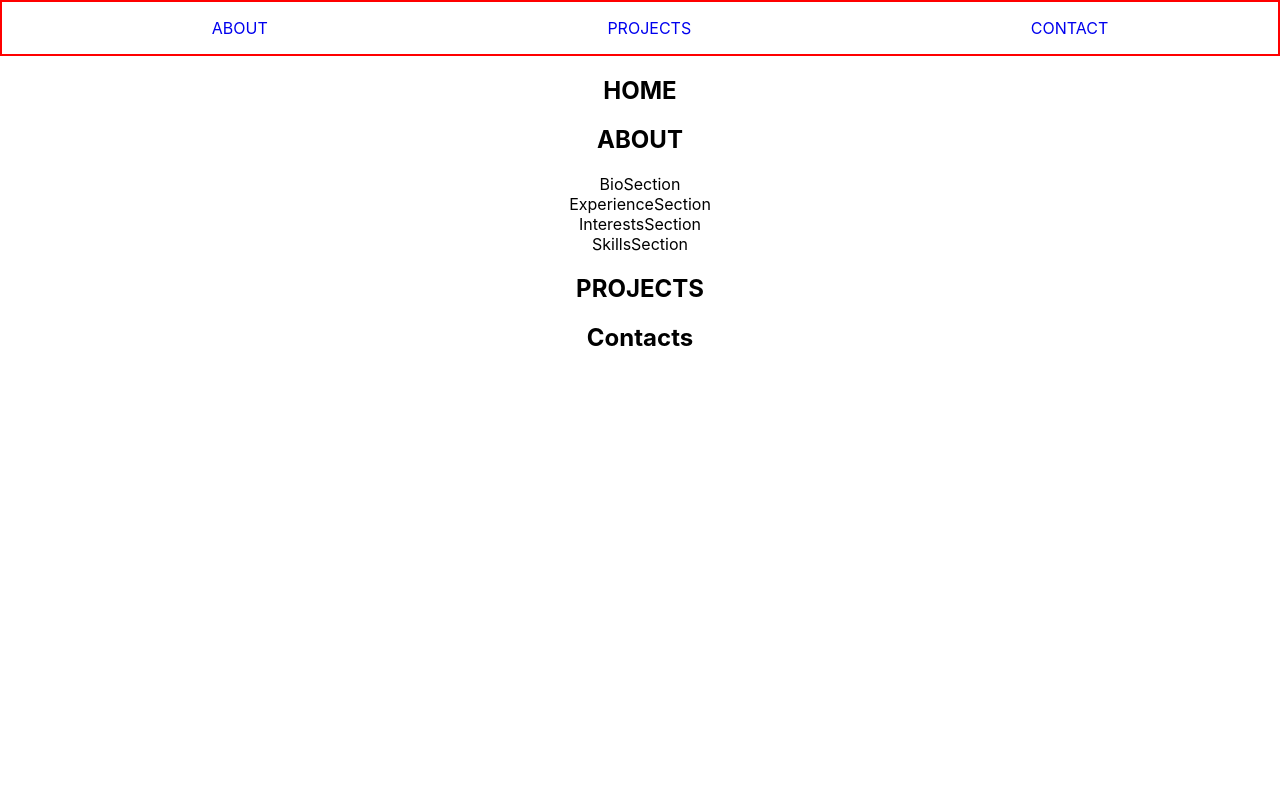
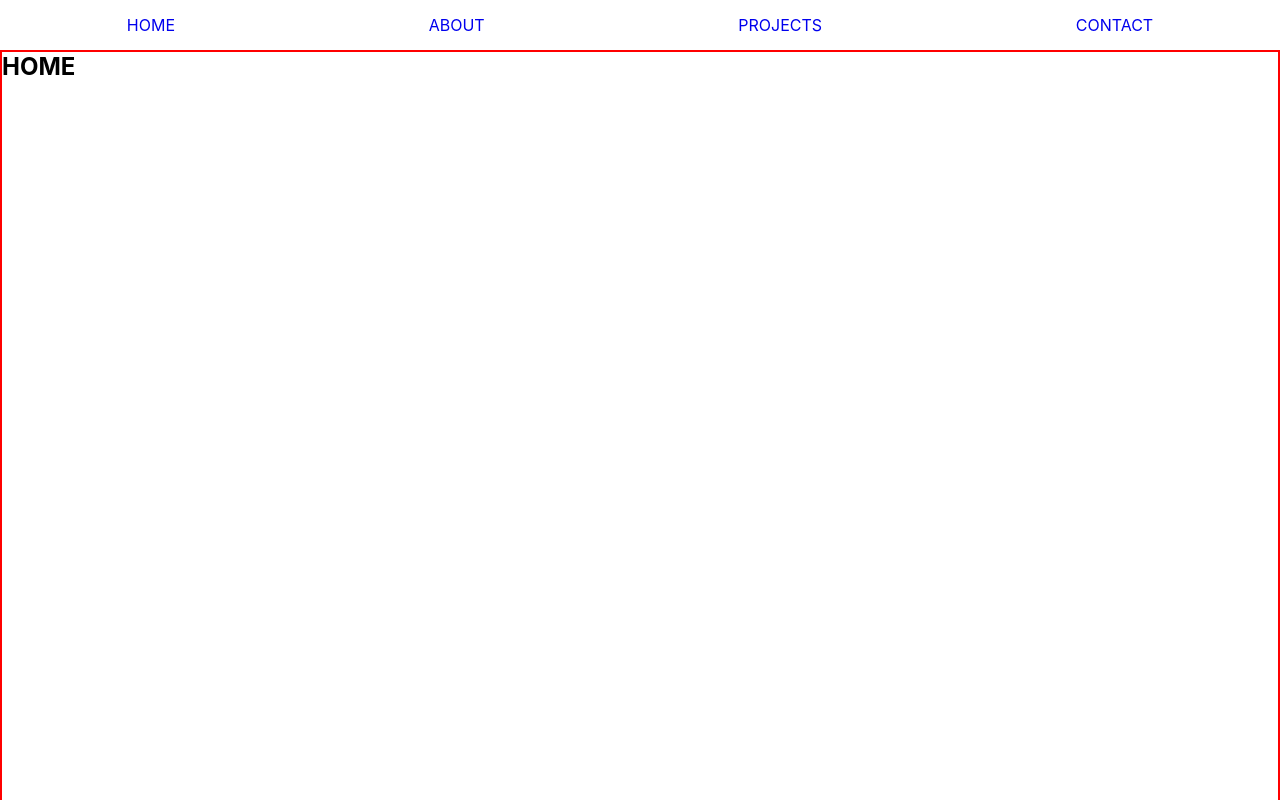
Before and after one commit to ManohisoaVicky/portfolio, a React (Create React App) app: page / in a window 1280 px wide. Shown: the top 800 px of the page. Built offline with nearby package versions, Linux system fonts and the light colour scheme.

Commit message:
scroll to section on navlink click

```diff
--- a/src/App.css
+++ b/src/App.css
@@ -1,38 +1,4 @@
-.App {
-  text-align: center;
+:root {
+    --main: #5C8001;
+    --sub: #7CB518;
 }
-
-.App-logo {
-  height: 40vmin;
-  pointer-events: none;
-}
-
-@media (prefers-reduced-motion: no-preference) {
-  .App-logo {
-    animation: App-logo-spin infinite 20s linear;
-  }
-}
-
-.App-header {
-  background-color: #282c34;
-  min-height: 100vh;
-  display: flex;
-  flex-direction: column;
-  align-items: center;
-  justify-content: center;
-  font-size: calc(10px + 2vmin);
-  color: white;
-}
-
-.App-link {
-  color: #61dafb;
-}
-
-@keyframes App-logo-spin {
-  from {
-    transform: rotate(0deg);
-  }
-  to {
-    transform: rotate(360deg);
-  }
-}
--- a/src/App.js
+++ b/src/App.js
@@ -1,3 +1,5 @@
+import React, { useState } from "react";
+
 import "./App.css";
 
 import NavBar from "./components/NavBar/NavBar";
@@ -7,16 +9,22 @@ import ProjectsSection from "./sections/ProjectsSection/ProjectsSection";
 import ContactSection from "./sections/ContactSection/ContactSection";
 
 function App() {
+  const [state, setState] = useState({
+    about: true,
+    projects: false,
+    contact: false,
+  });
+
   return (
     <div className="App">
       <header>
-        <NavBar />
+        <NavBar state={state} setState={setState} />
       </header>
       <main>
         <HomeSection />
-        <AboutSection />
-        <ProjectsSection />
-        <ContactSection />
+        <AboutSection state={state} setState={setState} />
+        <ProjectsSection state={state} setState={setState} />
+        <ContactSection state={state} setState={setState} />
       </main>
     </div>
   );
--- a/src/components/NavBar/NavBar.css
+++ b/src/components/NavBar/NavBar.css
@@ -1,10 +1,14 @@
 #navbar-container {
-    border: 2px solid red;
+    display: flex;
+    height: 50px;
+    width: 100%;
 }
 
 #navbar-list-container {
     display: flex;
     justify-content: space-around;
+    align-items: center;
+    width: 100%;
 }
 
 #navbar-list-container > li {
--- a/src/components/NavBar/NavBar.jsx
+++ b/src/components/NavBar/NavBar.jsx
@@ -2,13 +2,45 @@ import React from 'react'
 
 import "./NavBar.css"
 
-function NavBar() {
+function NavBar({state, setState}) {
+
+  const toAbout = () => {
+    setState((state) => {
+      return {
+        about: true,
+        projects: false,
+        contact: false
+      }
+    })
+  }
+
+  const toProjects = () => {
+    setState((state) => {
+      return {
+        about: false,
+        projects: true,
+        contact: false
+      }
+    })
+  }
+
+  const toContact = () => {
+    setState((state) => {
+      return {
+        about: false,
+        projects: false,
+        contact: true
+      }
+    })
+  }
+
   return (
     <nav id="navbar-container">
         <ul id="navbar-list-container">
-            <li><a href="#about-section">ABOUT</a></li>
-            <li><a href="#projects-section">PROJECTS</a></li>
-            <li><a href="#contact-section">CONTACT</a></li>
+            <li><a href="#home-section">HOME</a></li>
+            <li onClick={toAbout}><a href="#about-section">ABOUT</a></li>
+            <li onClick={toProjects}><a href="#projects-section">PROJECTS</a></li>
+            <li onClick={toContact}><a href="#contact-section">CONTACT</a></li>
         </ul>
     </nav>
   )
--- a/src/index.css
+++ b/src/index.css
@@ -1,3 +1,9 @@
+* {
+  margin: 0;
+  padding: 0;
+  box-sizing: border-box;
+}
+
 body {
   margin: 0;
   font-family: -apple-system, BlinkMacSystemFont, 'Segoe UI', 'Roboto', 'Oxygen',
--- a/src/sections/AboutSection/AboutSection.css
+++ b/src/sections/AboutSection/AboutSection.css
@@ -0,0 +1,9 @@
+.hide {
+    display: none;
+}
+
+#about-section {
+    border: 2px solid blue;
+    height: 900px;
+    color: blue;
+}
--- a/src/sections/AboutSection/AboutSection.jsx
+++ b/src/sections/AboutSection/AboutSection.jsx
@@ -1,4 +1,4 @@
-import React from 'react'
+import React from "react"
 
 import "./AboutSection.css"
 import BioSection from "./BioSection/BioSection"
@@ -6,9 +6,10 @@ import ExperienceSection from "./ExperienceSection/ExperienceSection"
 import InterestsSection from "./InterestsSection/InterestsSection"
 import SkillsSection from './SkillsSection/SkillsSection'
 
-function AboutSection() {
+function AboutSection({state}) {
+
   return (
-    <section id='about-section'>
+    <section id='about-section' className={!state.about && "hide"}>
       <h2>ABOUT</h2>
       <BioSection />
       <ExperienceSection />
--- a/src/sections/ContactSection/ContactSection.css
+++ b/src/sections/ContactSection/ContactSection.css
@@ -0,0 +1,8 @@
+.hide {
+    display: none;
+}
+
+#contact-section {
+    height: 900px;
+    border: 2px solid yellow;
+}
--- a/src/sections/ContactSection/ContactSection.jsx
+++ b/src/sections/ContactSection/ContactSection.jsx
@@ -1,10 +1,11 @@
-import React from 'react'
+import React from "react"
 
 import "./ContactSection.css"
 
-function ContactSection() {
+function ContactSection({state}) {
+
   return (
-    <section id="contact-section">
+    <section id="contact-section" className={!state.contact && "hide"}>
         <h2>Contacts</h2>
     </section>
   )
--- a/src/sections/HomeSection/HomeSection.css
+++ b/src/sections/HomeSection/HomeSection.css
@@ -0,0 +1,4 @@
+#home-section {
+    height: 900px;
+    border: 2px solid red;
+}
--- a/src/sections/ProjectsSection/ProjectsSection.css
+++ b/src/sections/ProjectsSection/ProjectsSection.css
@@ -0,0 +1,8 @@
+.hide {
+    display: none;
+}
+
+#projects-section {
+    height: 900px;
+    border: 2px solid green;
+}
--- a/src/sections/ProjectsSection/ProjectsSection.jsx
+++ b/src/sections/ProjectsSection/ProjectsSection.jsx
@@ -1,10 +1,11 @@
-import React from 'react'
+import React from "react"
 
 import "./ProjectsSection.css"
 
-function ProjectsSection() {
+function ProjectsSection({state}) {
+
   return (
-    <section id="projects-section">
+    <section id="projects-section" className={!state.projects && "hide"}>
       <h2>PROJECTS</h2>
     </section>
   )
```
